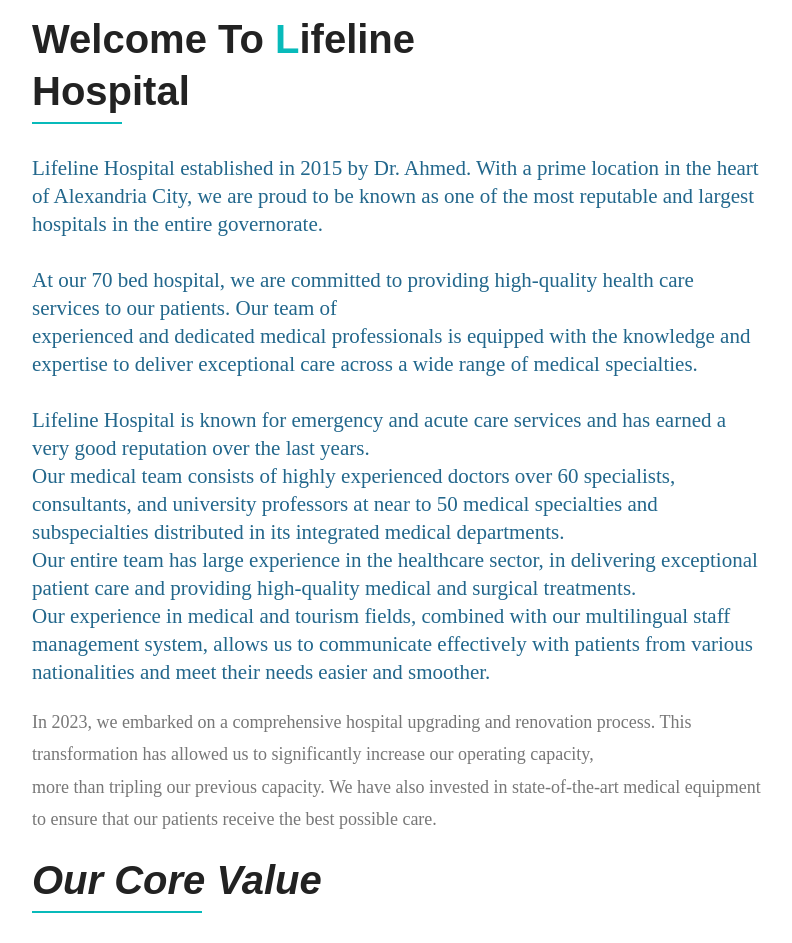
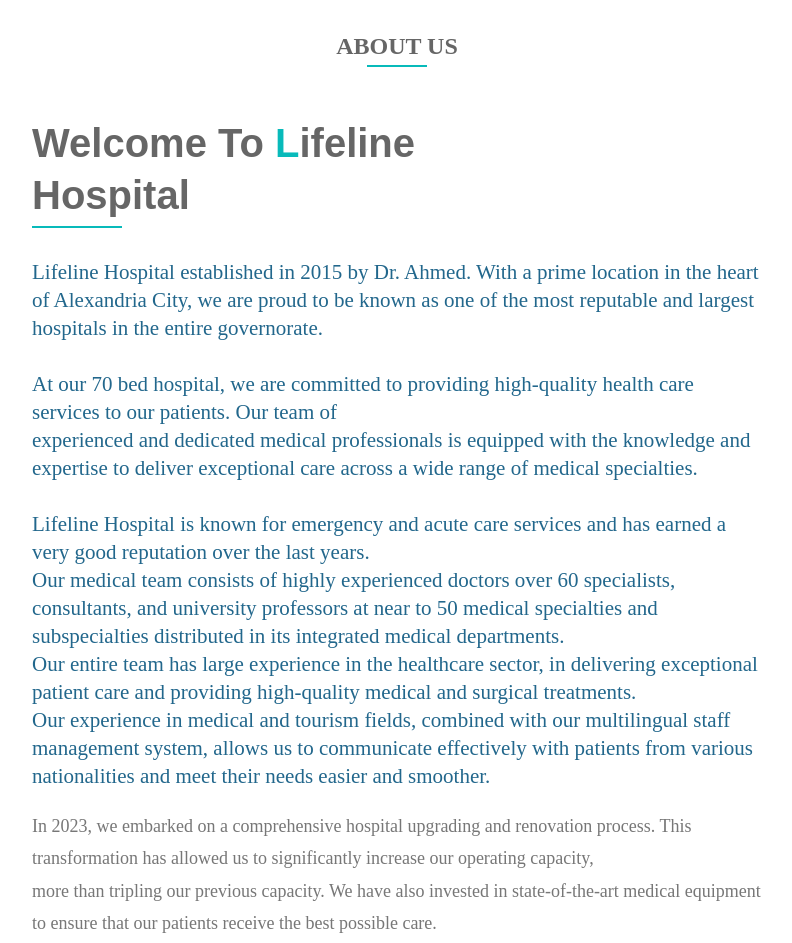
Before and after one commit to faressuliman/Hospital-website, a plain HTML site: page html/aboutus.html in a window 1280 px wide. Shown: the part 81-1024 px from the top of the page, without its empty margins (218-1010 px from the left). Drawn offline with Linux system fonts and the light colour scheme.

Commit message:
aboutus updated

```diff
--- a/css/aboutus.css
+++ b/css/aboutus.css
@@ -1,3 +1,18 @@
+.first-title{
+    display: flex;
+    justify-content: center;
+    align-items: center;
+    flex-direction: column;
+    margin: 50px 300px 20px 250px;
+
+}
+
+.hline {
+    width: 60px;
+    border-bottom: 2px solid hsl(180, 92%, 38%);
+    margin-top: 5px;
+}
+
 .container {
     display: flex;
     flex-direction: column;
@@ -50,6 +65,6 @@ p {
 
 .horizontal {
     width: 70%;
-    border-top: 2px solid grey;
+    border-top: 2px solid #d4d4d4;
     margin-bottom: 30px;
 }
--- a/html/aboutus.html
+++ b/html/aboutus.html
@@ -36,9 +36,14 @@
 
     <main>
 
+        <div class="first-title">
+            <h2 style="color: hsl(0, 0%, 40%);">ABOUT US</h2>
+            <div class="hline"></div>
+        </div>
+
         <div class="container">
-            <div class="title" style="margin-top: 30px;">
-                <h2 style="font-family: 'Exo', sans-serif;">Welcome To <span style="color:hsl(180, 92%, 38%)">L</span>ifeline<br> Hospital </h2>
+            <div style="margin-top: 30px;">
+                <h2 style="font-family: 'Exo', sans-serif; color: hsl(0, 0%, 40%);">Welcome To <span style="color:hsl(180, 92%, 38%)">L</span>ifeline<br> Hospital </h2>
                 <div class="hline" style=" width: 90px; margin-bottom: 30px;" ></div>
             </div>
             <div class="textt">
@@ -53,7 +58,7 @@
             </div>
             <div>
                 <div class="text title">
-                    <h2 style="font-family: 'Exo', sans-serif;">Our Core Value</h2>
+                    <h2 style="font-family: 'Exo', sans-serif; color: hsl(0, 0%, 40%);">Our Core Value</h2>
                     <div class="hline" style="width: 170px;"></div>
                 </div><br><br><br>
 
```
